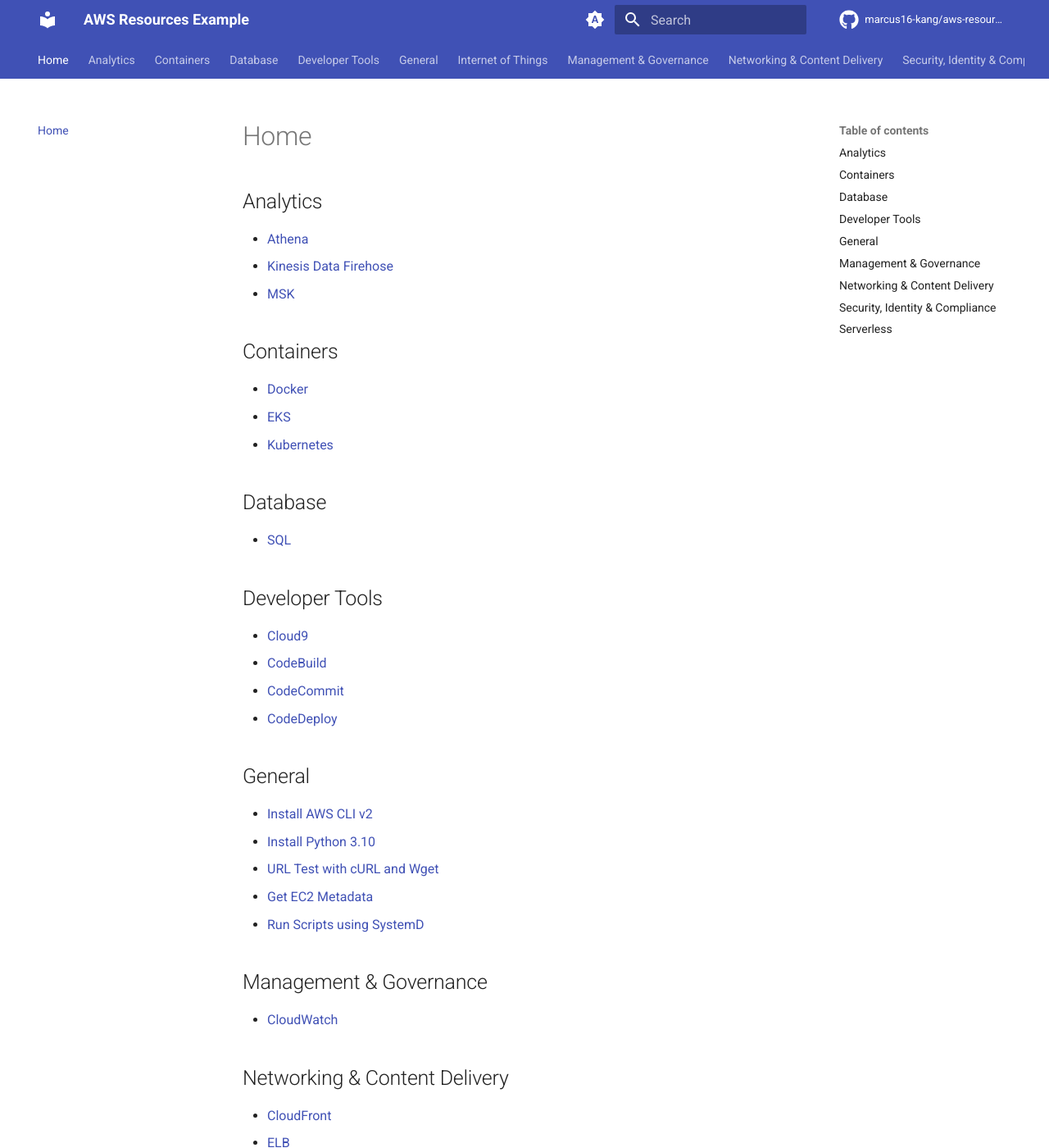
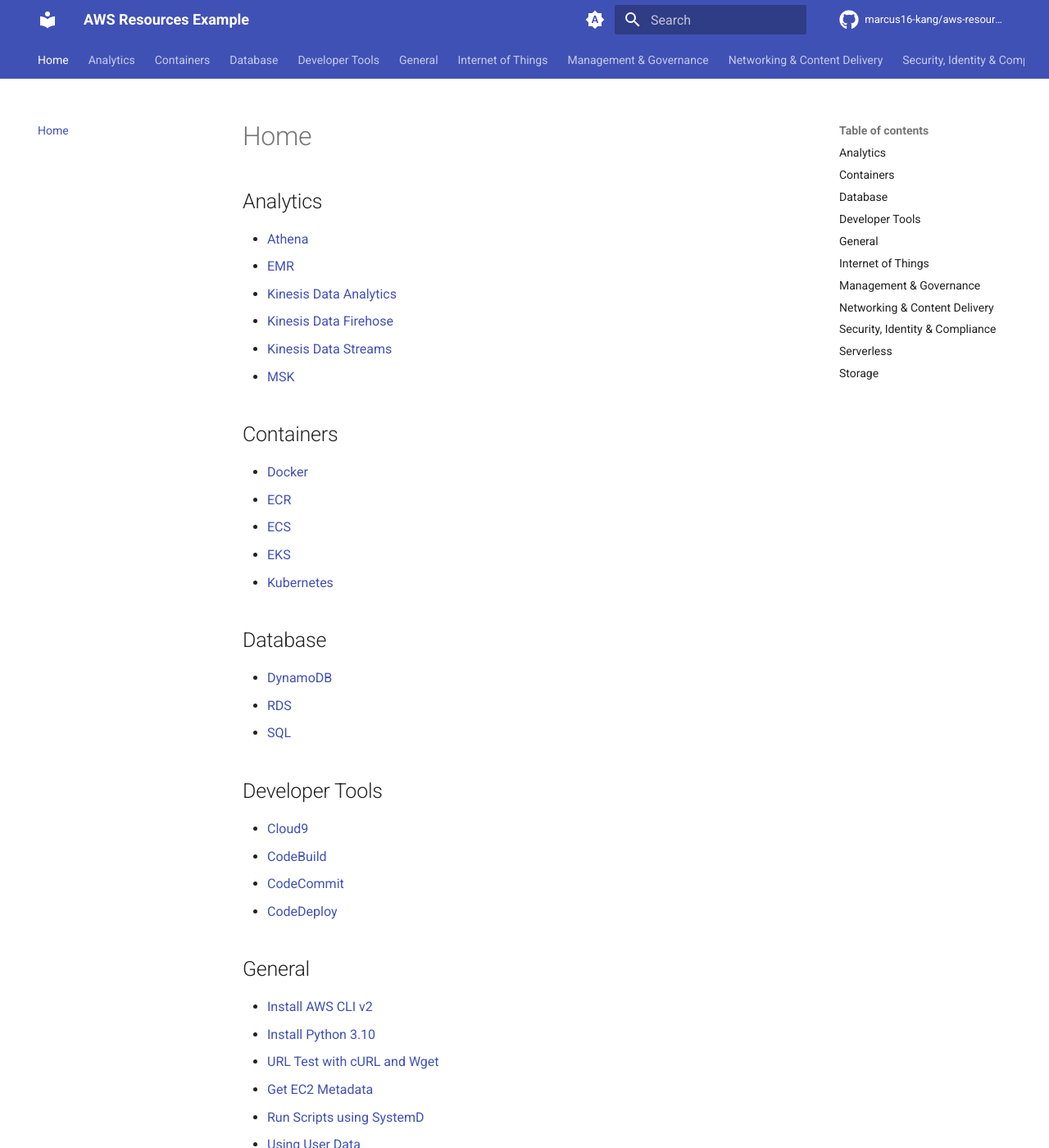
Before and after one commit to dev-sjlee/aws-resources-example, an MkDocs documentation site: the page built from docs/index.md, in a window 1280 px wide and 1400 px high. Shown: the whole window at 82% size. Built offline with MkDocs 1.6.1 and Material for MkDocs 9.7.7, drawn with Linux system fonts in a browser that asks for light colours; comment, search, counter and statistics services are not loaded; some of the changed text lies outside the part shown.

```diff
--- a/docs/index.md
+++ b/docs/index.md
@@ -3,49 +3,68 @@
 ## Analytics
 
 - [Athena](Analytics/Athena/01-query-alb-logs/)
+- [EMR](Analytics/EMR/01-emr-on-eks/)
+- [Kinesis Data Analytics](Analytics/Kinesis%20Data%20Analytics/01-sample-flink-query/)
 - [Kinesis Data Firehose](Analytics/Kinesis%20Data%20Firehose/01-transform-records-using-lambda/)
-- [MSK](Analytics/MSK/01-enable-prometheus-monitoring.md)
+- [Kinesis Data Streams](Analytics/Kinesis%20Data%20Streams/01-simple-client/)
+- [MSK](Analytics/MSK/01-enable-prometheus-monitoring/)
 
 ## Containers
 
-- [Docker](Containers/Docker/01-base-dockerfile.md)
-- [EKS](Containers/EKS/01-install-tools.md)
-- [Kubernetes](Containers/Kubernetes/01-pod.md)
+- [Docker](Containers/Docker/01-base-dockerfile/)
+- [ECR](Containers/ECR/01-create-ecr-repository/)
+- [ECS](Containers/ECS/01-create-ecs-cluster/)
+- [EKS](Containers/EKS/01-install-tools/)
+- [Kubernetes](Containers/Kubernetes/01-pod/)
 
 ## Database
 
-- [SQL](Database/SQL/01-example-queries.md)
+- [DynamoDB](Database/DynamoDB/01-create-dynamodb-table/)
+- [RDS](Database/RDS/01-create-rds-multi-az/)
+- [SQL](Database/SQL/01-example-queries/)
 
 ## Developer Tools
 
 - [Cloud9](Developer%20Tools/Cloud9/01-cloud9-on-existed-instance/)
-- [CodeBuild](Developer%20Tools/CodeBuild/01-build-with-custom-image.md)
+- [CodeBuild](Developer%20Tools/CodeBuild/01-build-with-custom-image/)
 - [CodeCommit](Developer%20Tools/CodeCommit/01-using-git/)
 - [CodeDeploy](Developer%20Tools/CodeDeploy/01-install-codedeploy-agent/)
 
 ## General
 
-- [Install AWS CLI v2](General/01-install-awscli-v2.md)
-- [Install Python 3.10](General/02-install-python-310.md)
+- [Install AWS CLI v2](General/01-install-awscli-v2/)
+- [Install Python 3.10](General/02-install-python-310/)
 - [URL Test with cURL and Wget](General/03-url-test-with-curl-and-wget/)
 - [Get EC2 Metadata](General/04-get-ec2-metadata/)
 - [Run Scripts using SystemD](General/05-run-scripts-using-systemd/)
+- [Using User Data](General/06-using-userdata/)
+- [Using Fluent Bit](General/07-using-fluent-bit/)
+
+## Internet of Things
+
+- [IoT Core](Internet%20of%20Things/IoT%20Core/01-sample-mqtt-client/)
 
 ## Management & Governance
 
-- [CloudWatch](Management%20&%20Governance/cloudwatch/01-enable-contributor-insights-in-api-gateway.md)
+- [CloudTrail](Management%20%26%20Governance/cloudtrail/01-create-a-trail/)
+- [CloudWatch](Management%20&%20Governance/cloudwatch/01-enable-contributor-insights-in-api-gateway/)
 
 ## Networking & Content Delivery
 
-- [CloudFront](Networking%20&%20Content%20Delivery/CloudFront/01-serving-sse-kms-encrypted-content-from-s3-using-cloudfront.md)
+- [CloudFront](Networking%20&%20Content%20Delivery/CloudFront/01-serving-sse-kms-encrypted-content-from-s3-using-cloudfront/)
 - [ELB](Networking%20%26%20Content%20Delivery/ELB/01-create-access-logs-bucket/)
 - [VPC](Networking%20%26%20Content%20Delivery/VPC/01-create-vpc-endpoints/)
-- [VPN](Networking%20&%20Content%20Delivery/VPN/01-create-client-vpn.md)
+- [VPN](Networking%20&%20Content%20Delivery/VPN/01-create-client-vpn/)
 
 ## Security, Identity & Compliance
 
-- [KMS](Security%2C%20Identity%20%26%20Compliance/KMS/01-cloudtrail-kms-policies.md)
+- [KMS](Security%2C%20Identity%20%26%20Compliance/KMS/01-cloudtrail-kms-policies/)
 
 ## Serverless
 
-- [Install AWS SAM CLI](Serverless/01-install-aws-sam-cli.md)
+- [Install AWS SAM CLI](Serverless/01-install-aws-sam-cli/)
+
+## Storage
+
+- [EFS](Storage/EFS/01-efs-policies/)
+- [S3](Storage/S3/01-create-a-bucket/)
```
Also changed, not shown: docs/Analytics/Athena/04-create-table.md (added, +73 -0 lines).
